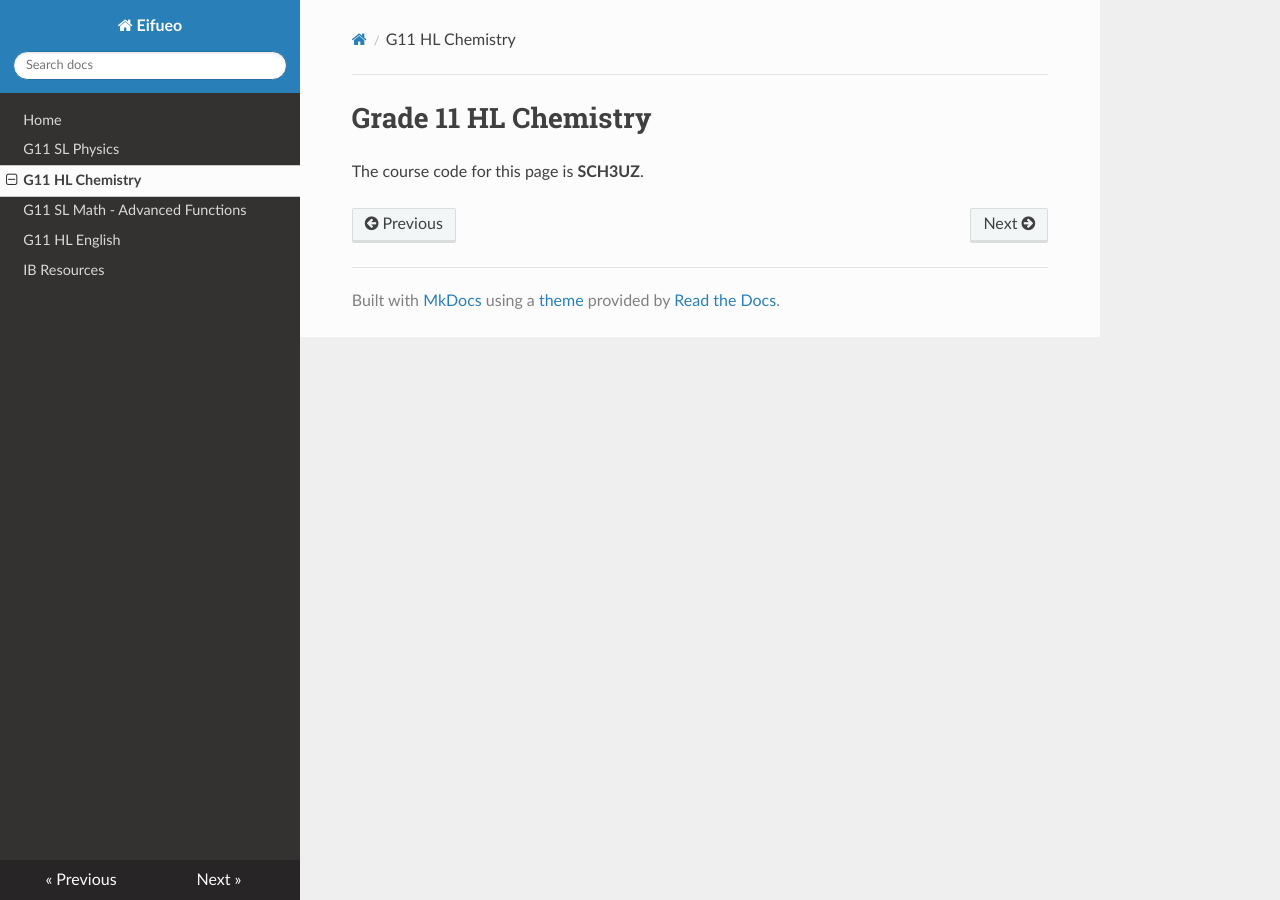
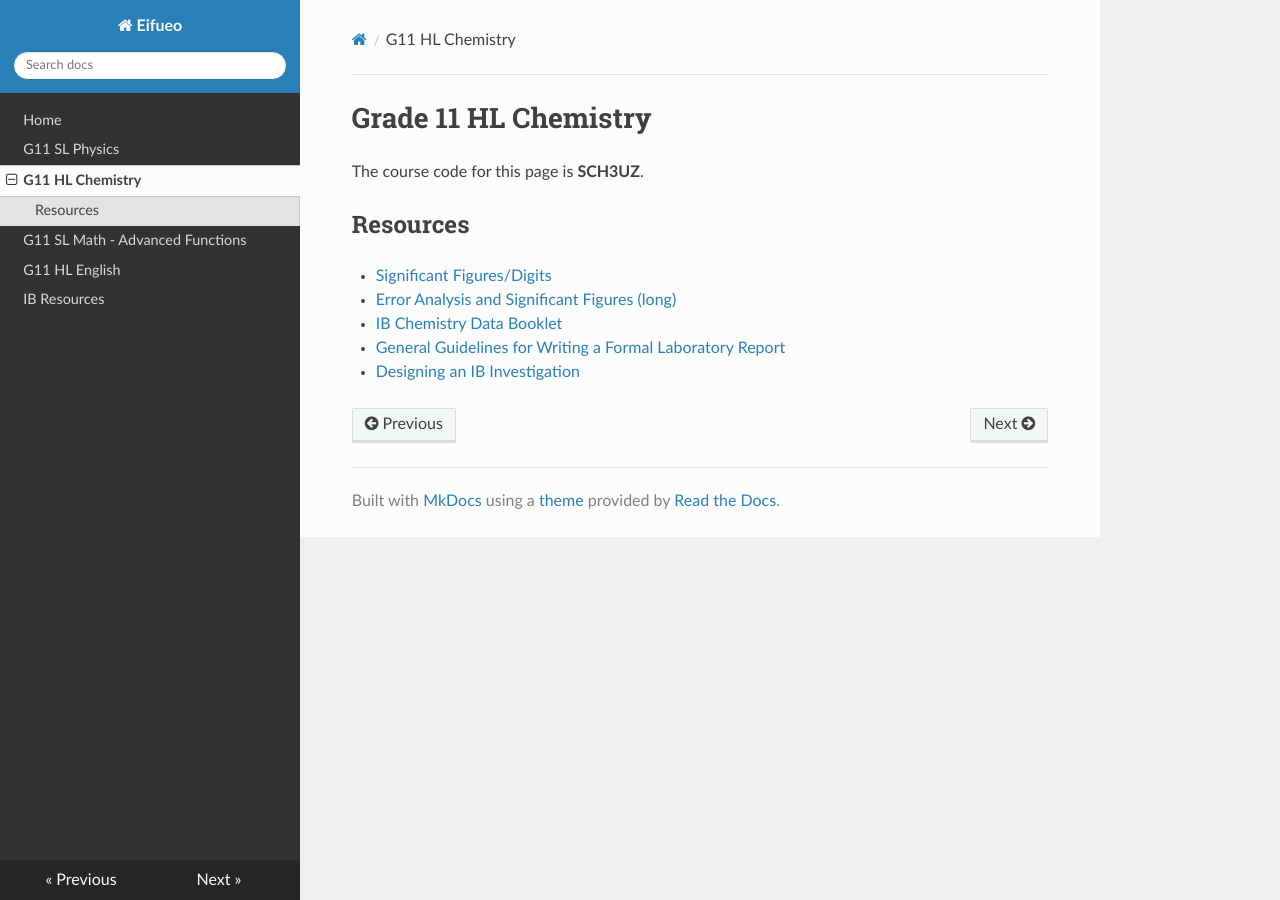
Before and after one commit to potatoeggy/eifueo, an MkDocs documentation site: the page built from docs/sch3uz.md, in a window 1280 px wide. Built offline with MkDocs 1.6.1, drawn with Linux system fonts in a browser that asks for light colours; nearby versions of some CDN libraries.

Commit message:
general: add beginning resources for each subject

```diff
--- a/docs/sch3uz.md
+++ b/docs/sch3uz.md
@@ -1,3 +1,11 @@
 # Grade 11 HL Chemistry
 
 The course code for this page is **SCH3UZ**.
+
+## Resources
+
+ - [Significant Figures/Digits](/resources/g11/chemistry-sig-figs.pdf)
+ - [Error Analysis and Significant Figures (long)](/resources/g11/error-analysis-sig-figs.pdf)
+ - [IB Chemistry Data Booklet](/resources/g11/ib-chemistry-data-booklet.pdf)
+ - [General Guidelines for Writing a Formal Laboratory Report](/resources/g11/lab-report-guidelines.pdf)
+ - [Designing an IB Investigation](/resources/g11/designing-investigation.pdf)
```
Also changed, not shown: docs/mhf4u7.md (+4 -0 lines), docs/sph3u7.md (+4 -0 lines).
